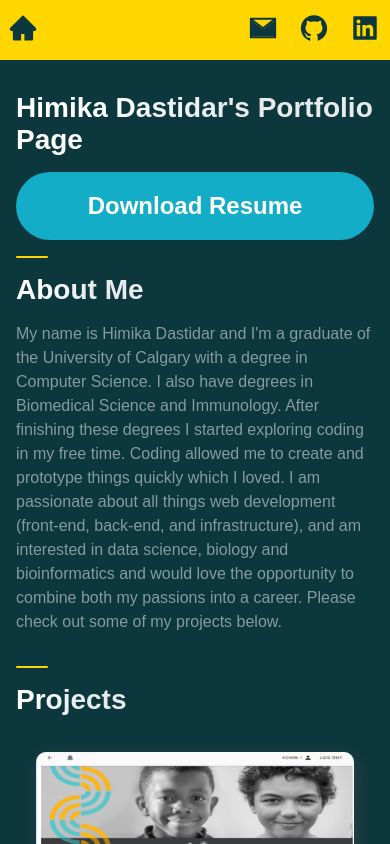
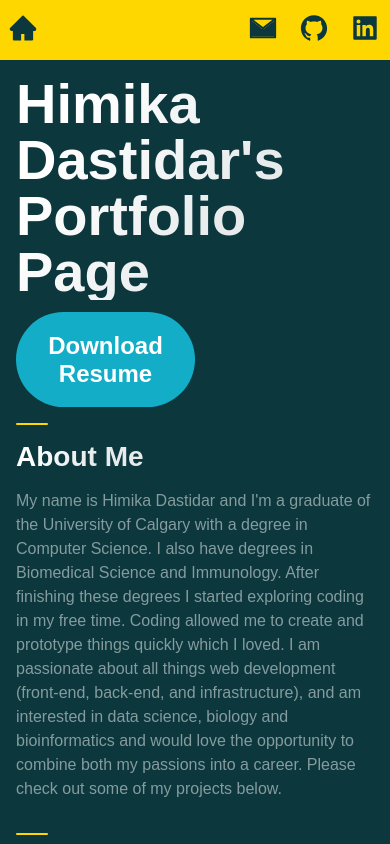
Before and after one commit to velvetarchangel/portfolio_website, a Next.js app: page / in a window 390 px wide. Shown: the top 844 px of the page. Built offline with nearby package versions, Linux system fonts and the light colour scheme.

Commit message:
Making header and hero sections more responsive

```diff
--- a/src/components/Header/HeaderStyles.js
+++ b/src/components/Header/HeaderStyles.js
@@ -38,6 +38,10 @@ export const Div2 = styled.div`
   grid-area: 1 / 2 / 2 / 4;
   display: flex;
   justify-content: space-around;
+  @media ${(props) => props.theme.breakpoints.md} {
+    grid-area: 2 / 2 / 3 / 5;
+    display: none;
+  }
   @media ${(props) => props.theme.breakpoints.sm} {
     grid-area: 2 / 2 / 3 / 5;
     display: none;
--- a/src/components/Hero/Hero.js
+++ b/src/components/Hero/Hero.js
@@ -1,8 +1,8 @@
 import React from "react";
 
 import styled from "styled-components";
-import { Section, SectionTitle } from "../../styles/GlobalComponents";
-import { LeftSection } from "./HeroStyles";
+import { Section } from "../../styles/GlobalComponents";
+import { LeftSection, SectionTitle } from "./HeroStyles";
 
 const Hero = () => (
   <Section row nopadding>
@@ -38,6 +38,11 @@ const Button = styled.button`
   justify-content: center;
   font-size: 24px;
   padding: 20px;
+  @media ${(props) => props.theme.breakpoints.md} {
+    width: 50%;
+    top: 0;
+    left: 0;
+  }
 `;
 
 const ButtonText = styled.a`
--- a/src/components/Hero/HeroStyles.js
+++ b/src/components/Hero/HeroStyles.js
@@ -3,16 +3,43 @@ import styled from "styled-components";
 export const LeftSection = styled.div`
   width: 100%;
   @media ${(props) => props.theme.breakpoints.sm} {
-    width: 80%;
+    width: 100%;
     display: flex;
     flex-direction: column;
+    overflow: visible;
     margin: 0 auto;
   }
   @media ${(props) => props.theme.breakpoints.md} {
     width: 100%;
     display: flex;
+    overflow: visible;
     flex-direction: column;
-
     margin: 0 auto;
   }
 `;
+
+export const SectionTitle = styled.h2`
+  font-weight: 600;
+  font-size: ${(props) => (props.main ? "65px" : "56px")};
+  line-height: ${(props) => (props.main ? "72px" : "56px")};
+  width: max-content;
+  max-width: 100%;
+  background: linear-gradient(
+    121.57deg,
+    #ffffff 18.77%,
+    rgba(255, 255, 255, 0.9) 60.15%
+  );
+  -webkit-background-clip: text;
+  -webkit-text-fill-color: transparent;
+  margin-bottom: 16px;
+  padding: ${(props) => (props.main ? "58px 0 16px" : "0")};
+
+  @media ${(props) => props.theme.breakpoints.md} {
+    font-size: ${(props) => (props.main ? "56px" : "48px")};
+    line-height: ${(props) => (props.main ? "56px" : "48px")};
+    margin-bottom: 12px;
+    padding: 0px;
+    align: left;
+    //padding: ${(props) => (props.main ? "40px 0 12px" : "0")};
+  }
+`;
--- a/src/styles/GlobalComponents/index.js
+++ b/src/styles/GlobalComponents/index.js
@@ -18,7 +18,6 @@ export const Section = styled.section`
 
   @media ${(props) => props.theme.breakpoints.sm} {
     padding: ${(props) => (props.nopadding ? "0" : "16px 16px 0")};
-
     width: calc(100vw - 32px);
     flex-direction: column;
   }
```
